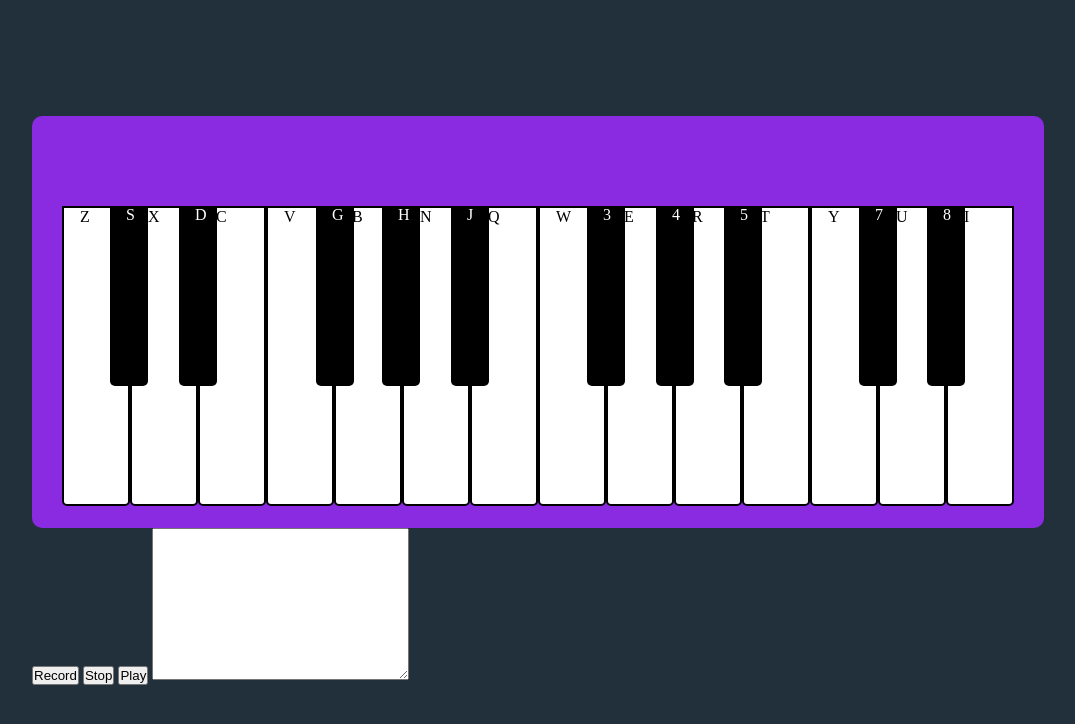
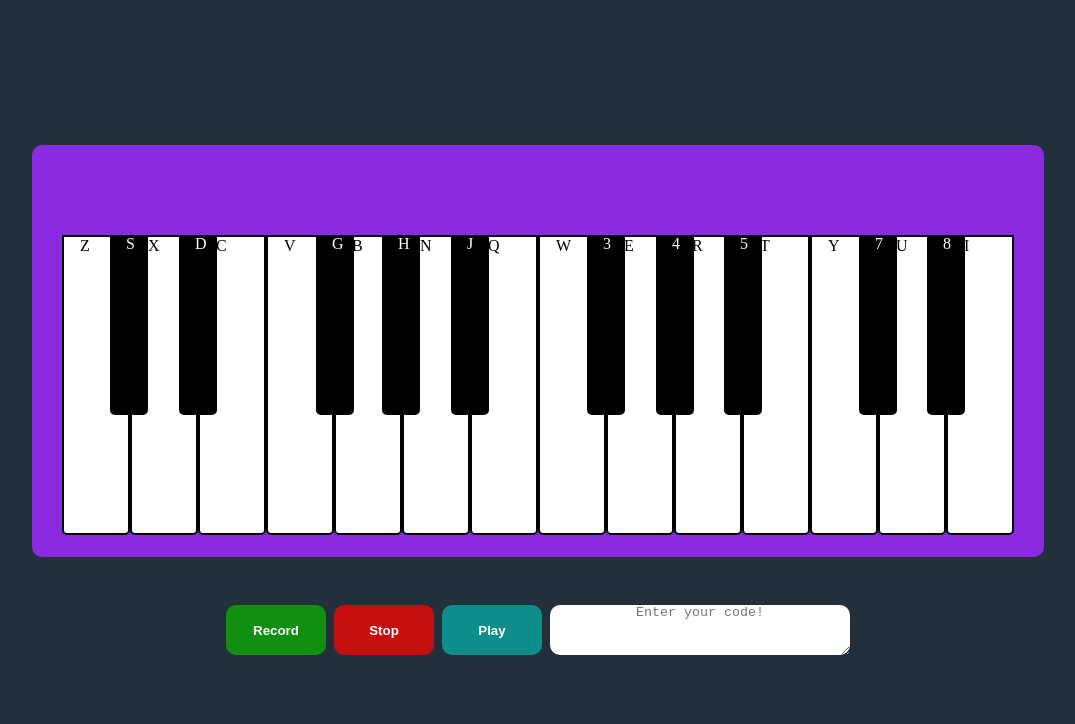
Before and after one commit to TaiBiscuit/Piano-Js, a plain HTML site: page index.html in a window 1280 px wide. Shown: the whole page, without its empty margins (102-1177 px from the left). Drawn offline with Linux system fonts and the light colour scheme.

Commit message:
ALittleOfCSS

```diff
--- a/css/style.css
+++ b/css/style.css
@@ -98,3 +98,55 @@ body{
 .name-inv{
     margin-left: 1rem;
 }
+
+.btns{
+    margin-top: 3rem;
+    display: flex;
+    flex-direction: row;
+    justify-content: center;
+    align-items: center;
+}
+
+.btn{
+    width: 100px;
+    height: 50px;
+    border-radius: 10px;
+    border: none;
+    margin-right: 0.5rem;
+    transition: all 0.1s;
+    color: white;
+    font-weight: 800;
+}
+
+.stop{
+    background-color: rgb(199, 15, 15);
+}
+
+.stop:hover{
+    background-color: rgb(73, 5, 5) ;
+}
+
+.recording{
+    background-color: rgb(17, 143, 17);
+}
+
+.recording:hover{
+    background-color: rgb(9, 88, 9);
+}
+
+.play{
+    background-color: rgb(14, 141, 141);
+}
+
+.play:hover{
+    background-color: rgb(2, 75, 75);
+}
+
+
+textarea{
+    width: 300px;
+    height: 50px;
+    border-radius: 10px;
+    border: none;
+    text-align: center;
+}
--- a/index.html
+++ b/index.html
@@ -4,11 +4,10 @@
     <meta charset="UTF-8">
     <meta name="viewport" content="width=device-width, initial-scale=1.0">
     <link rel="stylesheet" href="./css/style.css">
-    <title>Document</title>
+    <title>Piano Time!</title>
 </head>
 <body>
     <header>
-<!--         <h1>Welcome to the GREAT PIANO</h1> -->
         <nav>
         </nav>
     </header>
@@ -47,10 +46,12 @@
                     </div>
                 </div>
             </div>
-            <button class="recording btn" id="record-btn">Record</button>
-            <button class="stop btn" id="stop-btn">Stop</button>
-            <button class="play btn" id="play-btn">Play</button>
-            <textarea name="" id="text-output" cols="30" rows="10"></textarea>
+            <div class="btns">
+                <button class="recording btn" id="record-btn">Record</button>
+                <button class="stop btn" id="stop-btn">Stop</button>
+                <button class="play btn" id="play-btn">Play</button>
+                <textarea name="" id="text-output" cols="30" rows="10" placeholder="Enter your code!"></textarea>
+            </div>
         </div>
     </main>
     <footer><script src="./script/script.js"></script></footer>
```
